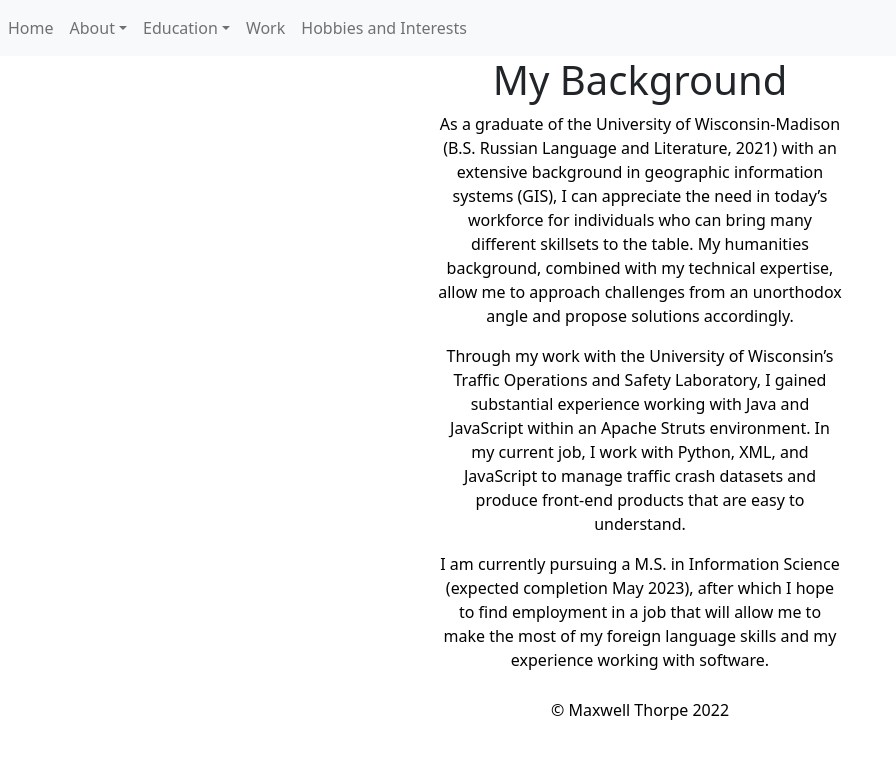
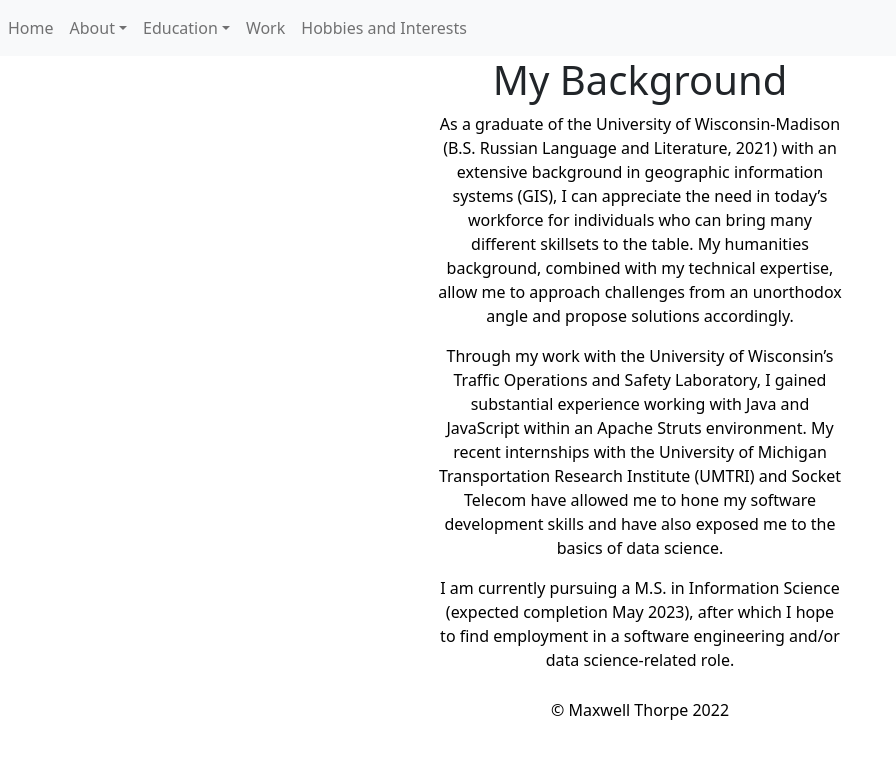
Before and after one commit to mrthorpe12/personal_portfolio, a React (Create React App) app in the folder portfolio/: page /background in a window 1280 px wide. Shown: the top 758 px of the page, without its empty margins (0-896 px from the left). Built offline with nearby package versions, Linux system fonts and the light colour scheme.

Commit message:
Edit Background content.

```diff
--- a/portfolio/src/components/Background.js
+++ b/portfolio/src/components/Background.js
@@ -5,8 +5,8 @@
         <div>
             <h1>My Background</h1>
             <p>As a graduate of the University of Wisconsin-Madison (B.S. Russian Language and Literature, 2021) with an extensive background in geographic information systems (GIS), I can appreciate the need in today’s workforce for individuals who can bring many different skillsets to the table. My humanities background, combined with my technical expertise, allow me to approach challenges from an unorthodox angle and propose solutions accordingly.</p>
-            <p>Through my work with the University of Wisconsin’s Traffic Operations and Safety Laboratory, I gained substantial experience working with Java and JavaScript within an Apache Struts environment. In my current job, I work with Python, XML, and JavaScript to manage traffic crash datasets and produce front-end products that are easy to understand.</p>
-            <p>I am currently pursuing a M.S. in Information Science (expected completion May 2023), after which I hope to find employment in a job that will allow me to make the most of my foreign language skills and my experience working with software.</p>
+            <p>Through my work with the University of Wisconsin’s Traffic Operations and Safety Laboratory, I gained substantial experience working with Java and JavaScript within an Apache Struts environment. My recent internships with the University of Michigan Transportation Research Institute (UMTRI) and Socket Telecom have allowed me to hone my software development skills and have also exposed me to the basics of data science.</p>
+            <p>I am currently pursuing a M.S. in Information Science (expected completion May 2023), after which I hope to find employment in a software engineering and/or data science-related role.</p>
         </div>
     )
 }
```
